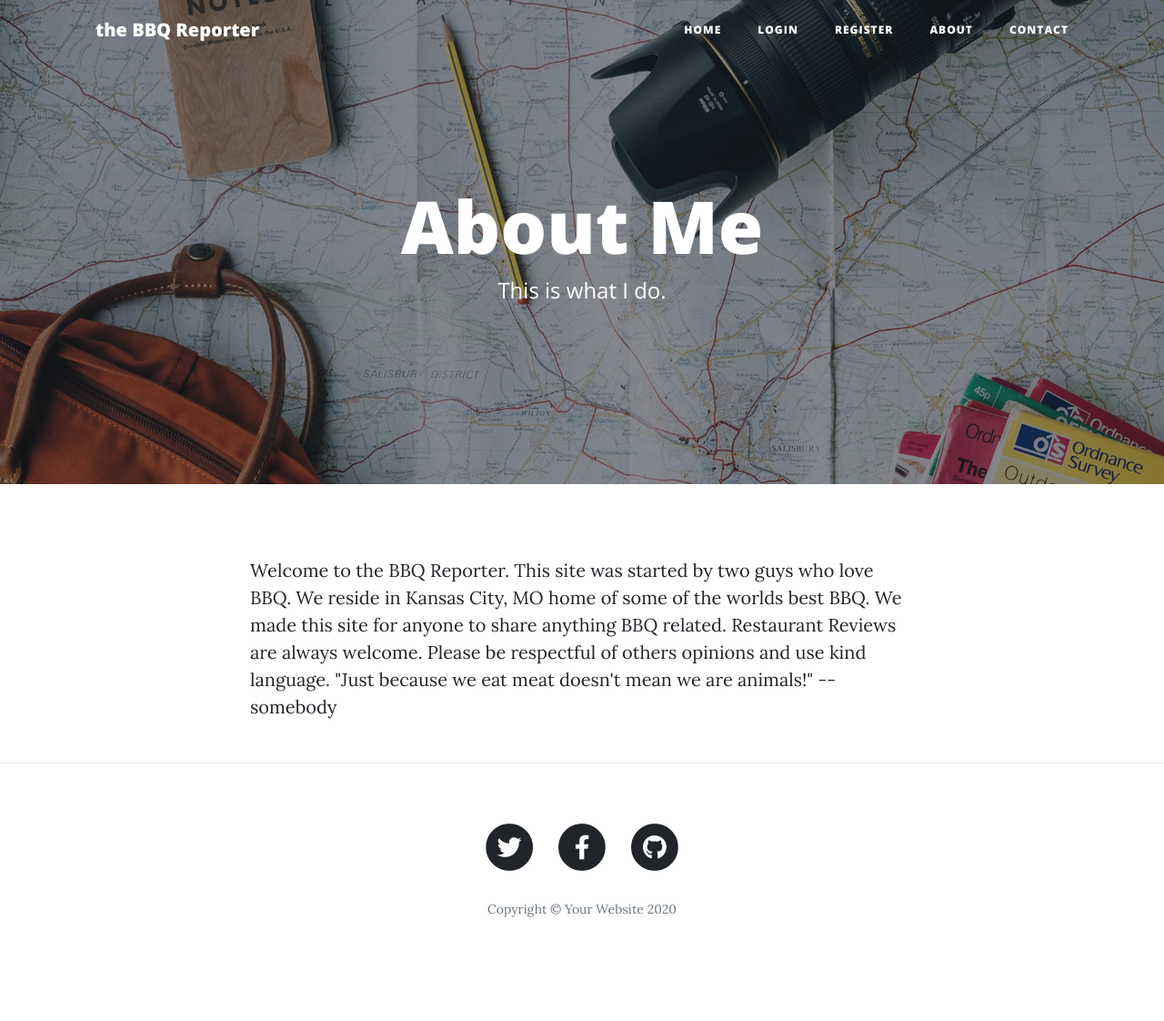
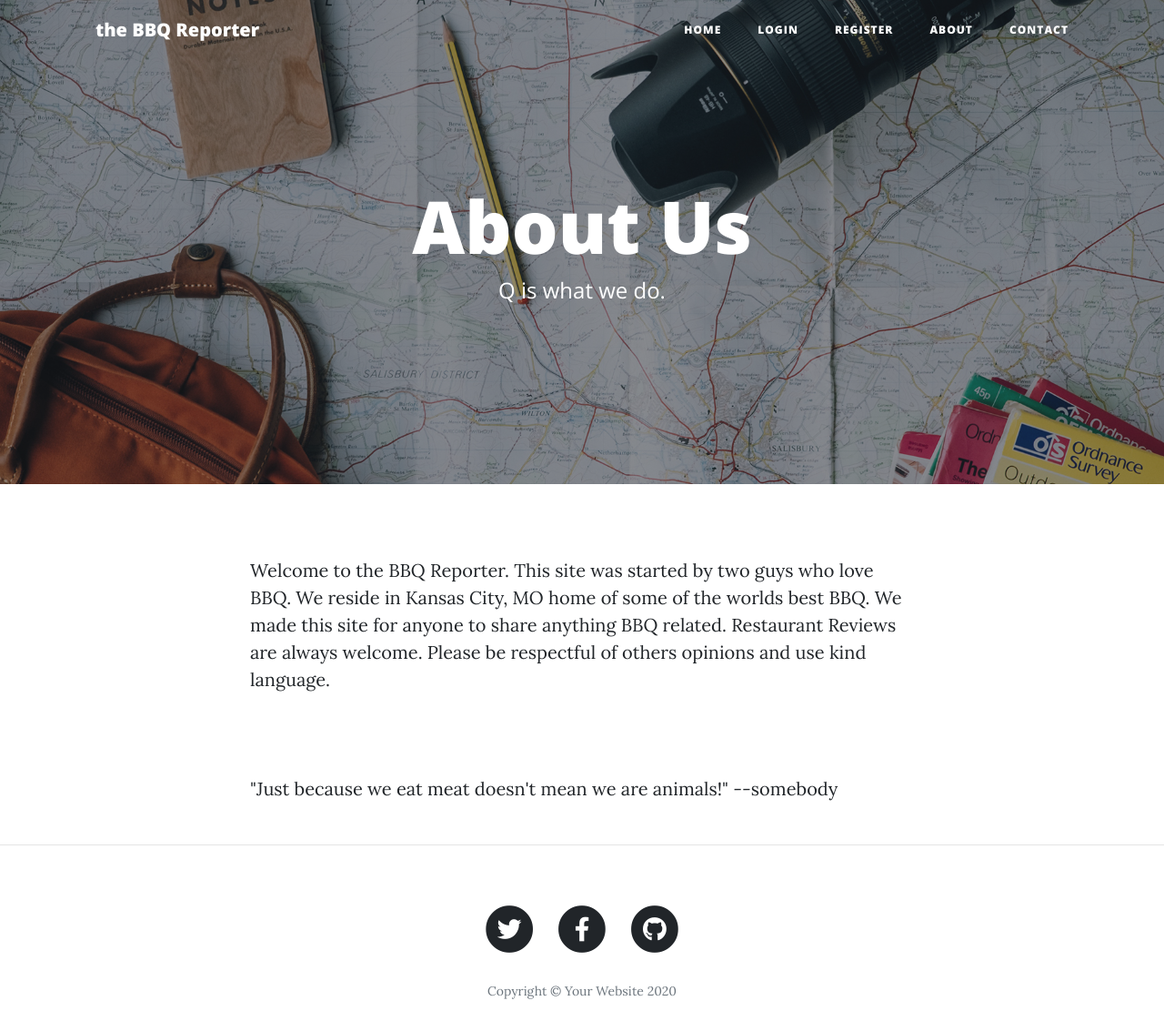
Before and after one commit to n8slo88/BlogwithUsers, a Flask app: page /about in a window 1280 px wide. Shown: the top 1122 px of the page at 91% size. Before the commit the page ends 1008 px from the top, so only its background shows below. Run offline with Flask 2, Linux system fonts and the light colour scheme; some libraries are stand-ins or nearby versions.

Commit message:
more changes

```diff
--- a/templates/about.html
+++ b/templates/about.html
@@ -7,8 +7,8 @@
       <div class="row">
         <div class="col-lg-8 col-md-10 mx-auto">
           <div class="page-heading">
-            <h1>About Me</h1>
-            <span class="subheading">This is what I do.</span>
+            <h1>About Us</h1>
+            <span class="subheading">Q is what we do.</span>
           </div>
         </div>
       </div>
@@ -19,7 +19,9 @@
   <div class="container">
     <div class="row">
       <div class="col-lg-8 col-md-10 mx-auto">
-        <p>Welcome to the BBQ Reporter.  This site was started by two guys who love BBQ. We reside in Kansas City, MO home of some of the worlds best BBQ.  We made this site for anyone to share anything BBQ related.  Restaurant Reviews are always welcome.  Please be respectful of others opinions and use kind language.  "Just because we eat meat doesn't mean we are animals!"  --somebody</p>
+        <p>Welcome to the BBQ Reporter.  This site was started by two guys who love BBQ. We reside in Kansas City, MO home of some of the worlds best BBQ.  We made this site for anyone to share anything BBQ related.  Restaurant Reviews are always welcome.  Please be respectful of others opinions and use kind language. </p>
+        <br>
+        <p>"Just because we eat meat doesn't mean we are animals!"  --somebody</p>
       </div>
     </div>
   </div>
--- a/templates/post.html
+++ b/templates/post.html
@@ -6,7 +6,7 @@
 {% include "header.html" %}
 
   <!-- Page Header -->
-  <header class="masthead" style="background-image: url('{{post.img_url}}')">
+  <header class="masthead" style="background-image: url('{{ url_for('static', filename='img/zman.jpg')}}')">
     <div class="overlay"></div>
     <div class="container">
       <div class="row">
--- a/templates/register.html
+++ b/templates/register.html
@@ -5,14 +5,14 @@
 {% include "header.html" %}
 
   <!-- Page Header -->
-  <header class="masthead" style="background-image: url('https://images.unsplash.com/photo-1531592937781-344ad608fabf?ixlib=rb-1.2.1&ixid=eyJhcHBfaWQiOjEyMDd9&auto=format&fit=crop&w=800&q=80')">
+  <header class="masthead" style="background-image:  url('{{ url_for('static', filename='img/pulled-pork.jpg')}}')">
     <div class="overlay"></div>
     <div class="container">
       <div class="row">
         <div class="col-lg-8 col-md-10 mx-auto">
           <div class="page-heading">
             <h1>Register</h1>
-            <span class="subheading">Start Contributing to the Blog!</span>
+            <span class="subheading">Write your review today!</span>
           </div>
         </div>
       </div>
```
Also changed, not shown: static/img/pulled-pork.jpg (added), static/img/zman.jpeg (added).
